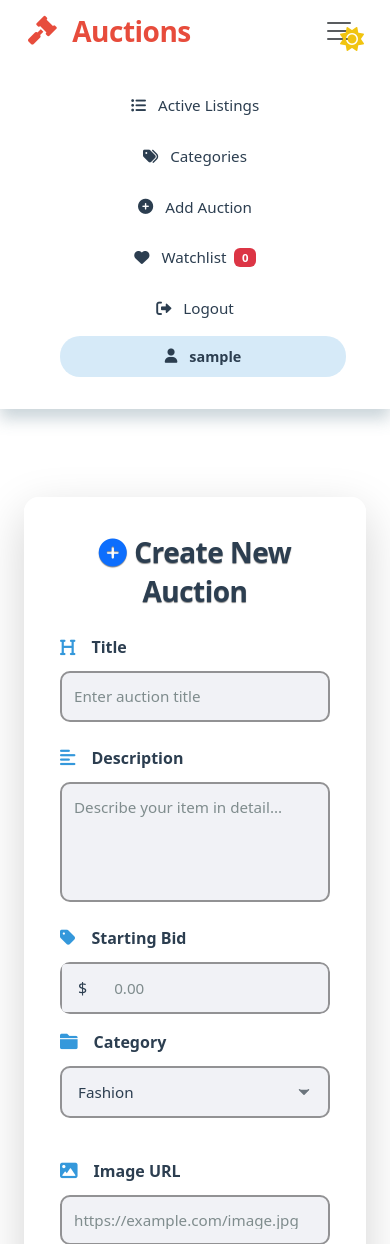
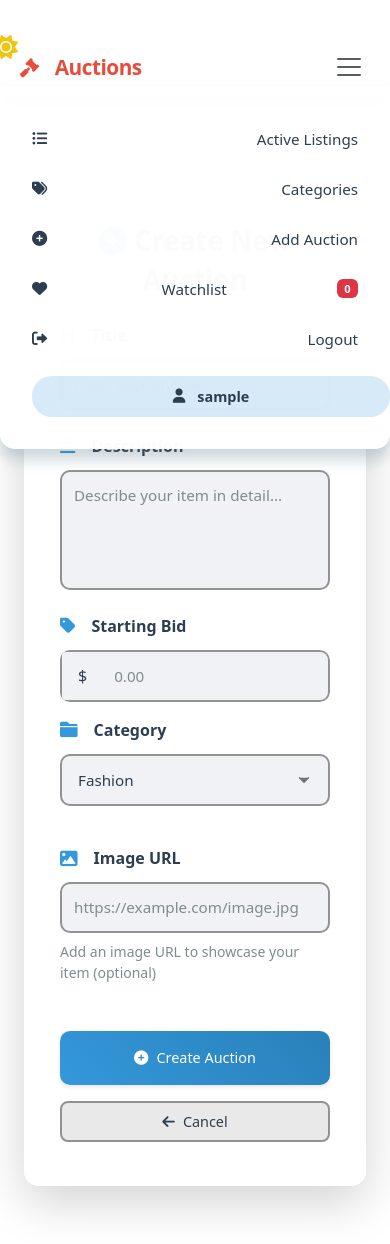
Before and after one commit to sandovaldavid/project-02-auctions, a Django app: page /addAuctions/ in a window 390 px wide, after a click that opens the changed part. Shown: the top 1244 px of the page. Run offline with Django 3.2, Linux system fonts and the light colour scheme; the visitor is signed in with stand-in values (Sample User, id 1); data that the repository does not hold is empty.

Commit message:
💄 Enhance navbar styles for improved responsiveness and dark mode support

```diff
--- a/auctions/static/css/components/navbar.css
+++ b/auctions/static/css/components/navbar.css
@@ -1,6 +1,6 @@
 /* Navbar Base Styles */
 .navbar {
-    box-shadow:var(--shadow-lg);
+    box-shadow: var(--shadow-lg);
     padding: 0.75rem 1.5rem;
     position: sticky;
     top: 0;
@@ -98,21 +98,118 @@
     outline: none;
 }
 
-/* Responsive Adjustments */
+/* Responsive Navbar Styles */
 @media (max-width: 991px) {
     .navbar {
         padding: 0.5rem 1rem;
     }
 
     .navbar-collapse {
-        background: inherit;
+        position: fixed;
+        top: 70px;
+        left: 0;
+        right: 0;
+        background: var(--bg-main);
         padding: 1rem;
-        border-radius: 10px;
-        margin-top: 1rem;
+        box-shadow: var(--shadow-lg);
+        border-radius: 0 0 15px 15px;
+        max-height: calc(100vh - 70px);
+        overflow-y: auto;
+        transition: all 0.3s ease;
+    }
+
+    .navbar-nav {
+        gap: 0.5rem;
+        margin: 1rem 0;
+    }
+
+    .nav-item {
+        width: 100%;
+    }
+
+    .nav-link {
+        padding: 0.75rem 1rem;
+        border-radius: 8px;
+        display: flex;
+        justify-content: space-between;
+        align-items: center;
+    }
+
+    .user-info {
+        margin: 1rem 0;
+        justify-content: center;
+        width: 100%;
+        padding: 0.75rem;
+    }
+
+    .theme-toggle {
+        position: relative;
+        margin-right: 1rem;
     }
 
     .brand-title {
-        font-size: 1.75rem;
+        font-size: 1.5rem;
+    }
+
+    .brand-title i {
+        font-size: 1.3rem;
+    }
+}
+
+/* Tablet Specific Styles */
+@media (min-width: 768px) and (max-width: 991px) {
+    .navbar-collapse {
+        padding: 1.5rem;
+    }
+
+    .nav-link {
+        font-size: 1rem;
+    }
+
+    .user-info {
+        font-size: 0.95rem;
+    }
+}
+
+/* Mobile Specific Styles */
+@media (max-width: 767px) {
+    .navbar {
+        padding: 0.5rem;
+    }
+
+    .navbar-toggler {
+        padding: 0.4rem;
+    }
+
+    .brand-title {
+        font-size: 1.3rem;
+    }
+
+    .brand-title i {
+        font-size: 1.2rem;
+    }
+
+    .nav-link {
+        font-size: 0.95rem;
+        padding: 0.6rem 1rem;
+    }
+
+    .user-info {
+        font-size: 0.9rem;
+        padding: 0.6rem;
+    }
+
+    /* Badge adjustments for mobile */
+    .badge {
+        font-size: 0.7rem;
+        padding: 0.35em 0.65em;
+    }
+}
+
+/* Landscape Mode Adjustments */
+@media (max-height: 500px) and (orientation: landscape) {
+    .navbar-collapse {
+        max-height: 80vh;
     }
 
     .nav-link {
@@ -121,7 +218,18 @@
 
     .user-info {
         margin: 0.5rem 0;
-        justify-content: center;
+    }
+}
+
+/* Dark Mode Adjustments */
+@media (max-width: 991px) {
+    [data-theme="dark"] .navbar-collapse {
+        background: var(--bg-main);
+        border: 1px solid var(--border-color);
+    }
+
+    [data-theme="dark"] .nav-link:hover {
+        background: var(--bg-hover);
     }
 }
 
```
